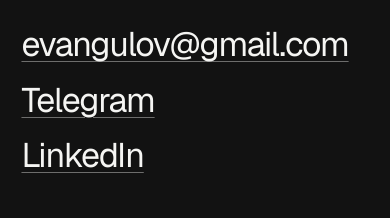
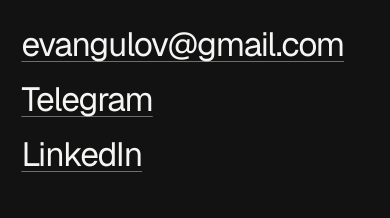
Before and after one commit to evangulov/hi.evangulov.com, a plain HTML site: page index.html in a window 390 px wide. Shown: the part 2045-2263 px from the top of the page. Drawn offline with nearby package versions, Linux system fonts and the light colour scheme.

Commit message:
«Обо мне»: табы на телефоне — две равные половины; контакты в футере не вылезают на узких экранах
Co-Authored-By: Claude Opus 5.5 <noreply@anthropic.com>
Claude-Session: https://claude.ai/code/session_01MPVUZezH11G1zi8C6TZf3s

```diff
--- a/index.html
+++ b/index.html
@@ -298,6 +298,8 @@ body{margin:0;background:#F5F5F3}
 .tabs5 button.on{color:#121212;font-weight:550;border-bottom-color:#121212}
 .tabs5 button:focus-visible{outline:2px solid #121212;outline-offset:6px}
 @media(max-width:374px){.tabs5{gap:14px!important}.tabs5 button{font-size:18px!important}}
+/* phone: two equal halves, each label on one line, the active line runs under its whole half */
+@media(max-width:760px){.tabs5{display:grid!important;grid-template-columns:1fr 1fr;gap:16px!important}.tabs5 button{font-size:clamp(17px,5.4vw,22px)!important;white-space:nowrap}}
 .us5 .it{display:grid;grid-template-columns:minmax(0,5fr) minmax(0,7fr);gap:24px 64px;padding:36px 0;border-bottom:1px solid #CFCFC8}
 .us5 h3{margin:0;font-size:clamp(24px,2.2vw,32px);line-height:1.15;letter-spacing:-.03em;font-weight:450}
 .us5 p{margin:0;font-size:clamp(19px,1.6vw,22px);line-height:1.55;color:#3C3C38}
@@ -1006,7 +1008,7 @@ body.mm-lock{overflow:hidden}
  .pv-g #work .vr-d{font-size:16px;line-height:1.4}
  .gf-ld{font-size:24px;margin-bottom:28px}
  .gf-bt{gap:2px!important}
- .gf{padding-top:48px!important}.gf-cl a{font-size:34px!important}.gf-bt{margin-top:48px!important}
+ .gf{padding-top:48px!important}.gf-cl a{font-size:clamp(26px,8.6vw,34px)!important}.gf-bt{margin-top:48px!important}
 }
 
 /* the small arrow after the name goes away on a screen with a pointer */
```
Also changed, not shown: about/index.html (+3 -1 lines), ecoplant-brand/index.html (+3 -1 lines), ecoplant-shop/index.html (+3 -1 lines), ecoplant-social/index.html (+3 -1 lines), equiwalent/index.html (+3 -1 lines), kairos/index.html (+3 -1 lines), miklatnow/index.html (+3 -1 lines), obeschali/index.html (+3 -1 lines), real-karma/index.html (+3 -1 lines), settle/index.html (+3 -1 lines), social-commerce/index.html (+3 -1 lines), speedpipe/index.html (+3 -1 lines).
